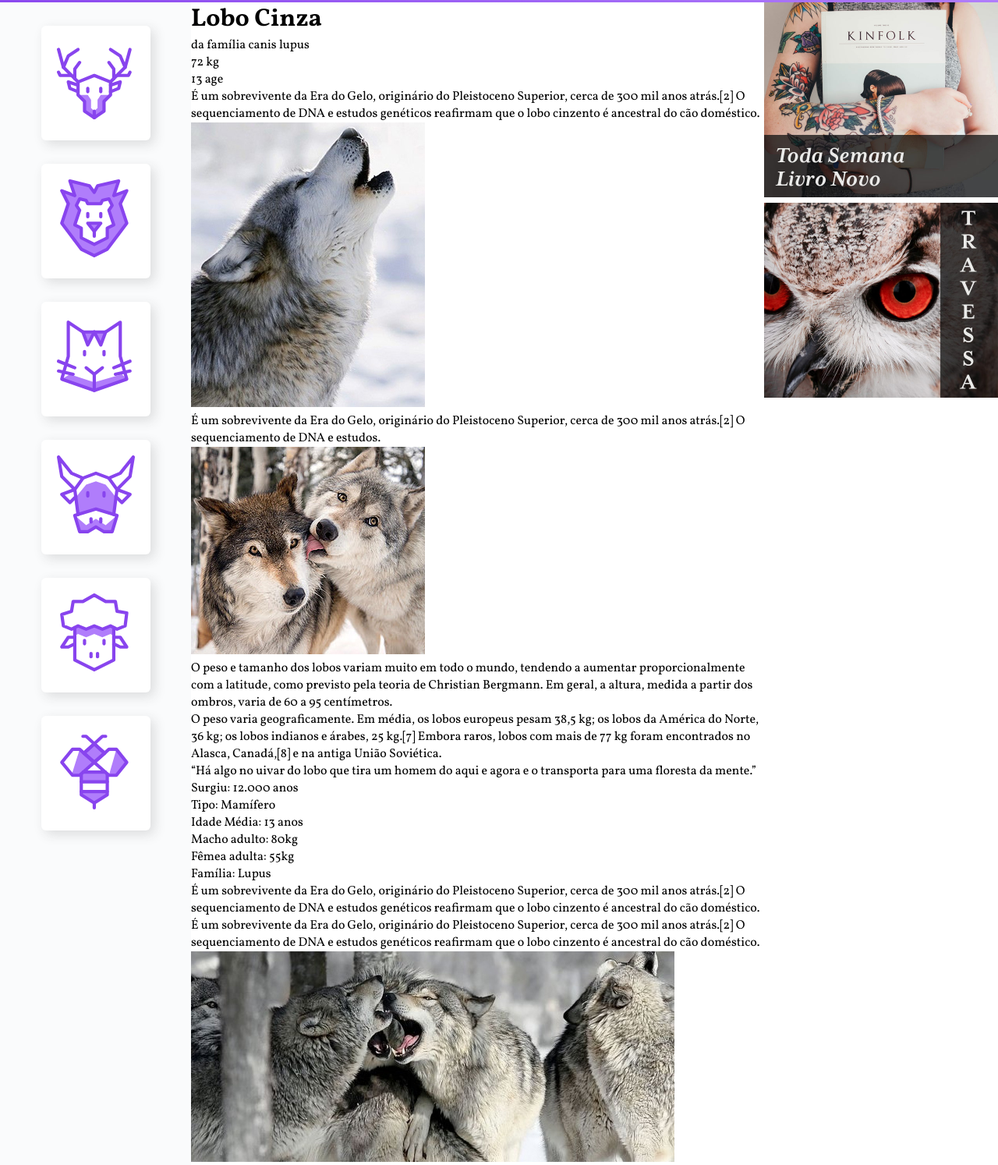
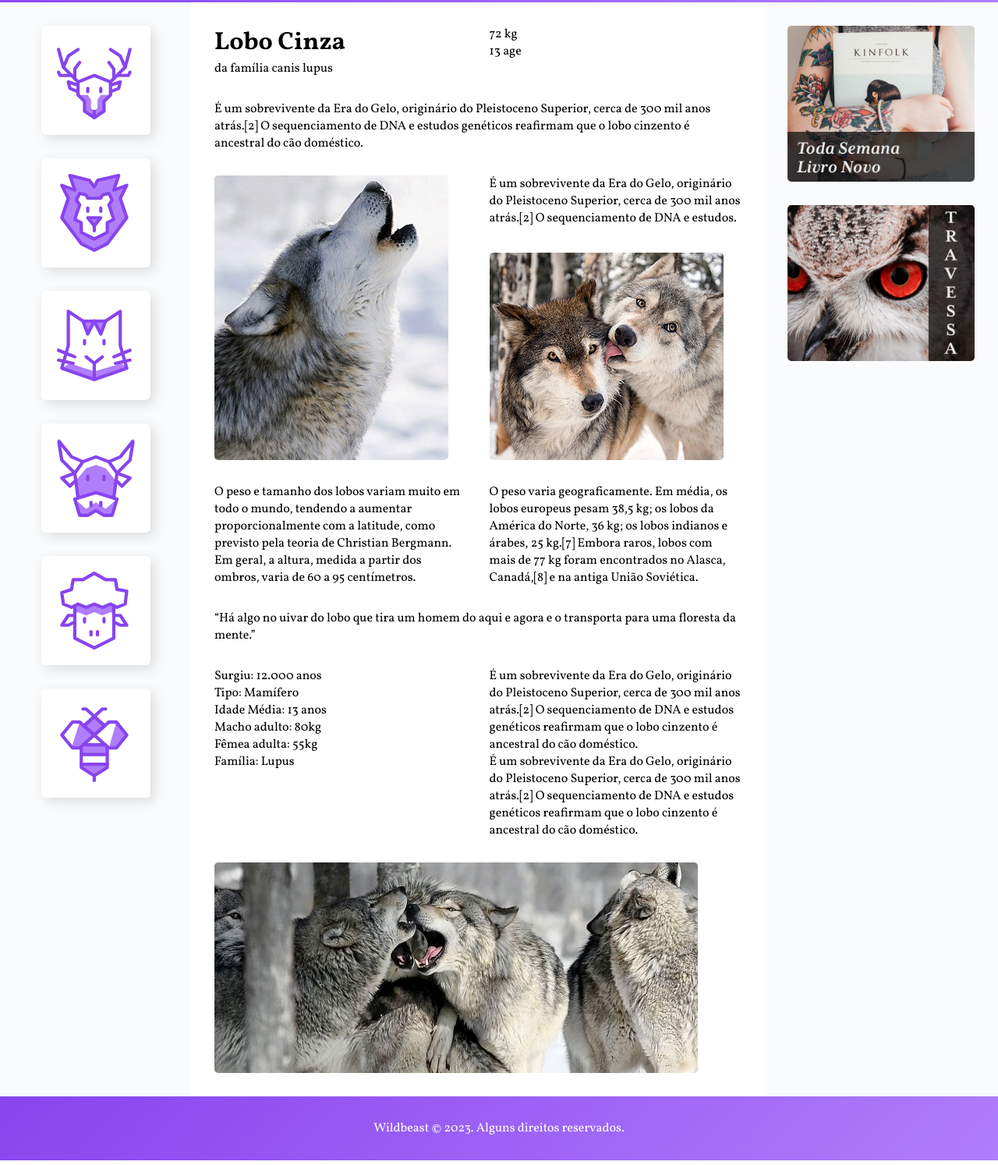
Before and after one commit to Lealzzera/wildbeast-grid-layout, a plain HTML site: page index.html in a window 1280 px wide. Shown: the part 105-1599 px from the top of the page at 78% size. Drawn offline with Linux system fonts and the light colour scheme.

Commit message:
creating content, footer and advert styles

```diff
--- a/css/style.css
+++ b/css/style.css
@@ -14,6 +14,8 @@ a {
 
 img {
     max-width: 100%;
+    display: block;
+    border-radius: 5px;
 }
 
 /* GRID GERAL */
@@ -90,14 +92,51 @@ img {
     background: #B07DFB;
 }
 
+/*CONTENT*/
+
 .content {
     grid-area: content;
+    max-width: 900px;
+    margin: 0 auto;
+    padding: 30px;
+    display: grid;
+    grid-template-columns: 1fr 1fr;
+    grid-gap: 30px;
 }
+
+.col-wide {
+    grid-column: 1 / -1;
+}
+
+.imagem-1 {
+    grid-row: span 2;
+    align-self: end;
+}
+
+.imagem-2 {
+    align-self: end;
+}
+
+/*ANUNCIOS*/
 
 .anuncios {
     grid-area: anuncios;
+    background-color: #FAFBFC;
+    display: grid;
+    align-content: start;
+    padding: 30px;
+    grid-gap: 30px
 }
+
+/*FOOTER*/
 
 .footer {
     grid-area: footer;
+    background: linear-gradient(135deg, #8844EE, #B07DFB);
 }
+
+.footer p {
+    color: #FFF;
+    text-align: center;
+    padding: 30px;
+}
--- a/index.html
+++ b/index.html
@@ -45,13 +45,13 @@
                     <span class="rotulo">age</span>
                 </div>
             </div>
-            <p>É um sobrevivente da Era do Gelo, originário do Pleistoceno Superior, cerca de 300 mil anos atrás.[2] O sequenciamento de DNA e estudos genéticos reafirmam que o lobo cinzento é ancestral do cão doméstico.</p>
-        <img src="img/wolf1.jpg" alt="wolf1">
+            <p class="col-wide">É um sobrevivente da Era do Gelo, originário do Pleistoceno Superior, cerca de 300 mil anos atrás.[2] O sequenciamento de DNA e estudos genéticos reafirmam que o lobo cinzento é ancestral do cão doméstico.</p>
+        <img class="imagem-1" src="img/wolf1.jpg" alt="wolf1">
         <p>É um sobrevivente da Era do Gelo, originário do Pleistoceno Superior, cerca de 300 mil anos atrás.[2] O sequenciamento de DNA e estudos.</p>
-        <img src="img/wolf2.jpg" alt="wolf2">
+        <img class="imagem-2" src="img/wolf2.jpg" alt="wolf2">
         <p>O peso e tamanho dos lobos variam muito em todo o mundo, tendendo a aumentar proporcionalmente com a latitude, como previsto pela teoria de Christian Bergmann. Em geral, a altura, medida a partir dos ombros, varia de 60 a 95 centímetros.</p>
         <p>O peso varia geograficamente. Em média, os lobos europeus pesam 38,5 kg; os lobos da América do Norte, 36 kg; os lobos indianos e árabes, 25 kg.[7] Embora raros, lobos com mais de 77 kg foram encontrados no Alasca, Canadá,[8] e na antiga União Soviética.</p>
-        <blockquote class="citacao">
+        <blockquote class="citacao col-wide">
             <p>“Há algo no uivar do lobo que tira um homem do aqui e agora e o transporta para uma floresta da mente.”</p>
         </blockquote>
         <ul class="atributos">
@@ -67,7 +67,7 @@
             <p>É um sobrevivente da Era do Gelo, originário do Pleistoceno Superior, cerca de 300 mil anos atrás.[2] O sequenciamento de DNA e estudos genéticos reafirmam que o lobo cinzento é ancestral do cão doméstico.</p>
         </div>
 
-        <img src="img/wolf3.jpg" alt="wolf3">
+        <img class="col-wide" src="img/wolf3.jpg" alt="wolf3">
 
     </main>
     <aside class="anuncios">
```
